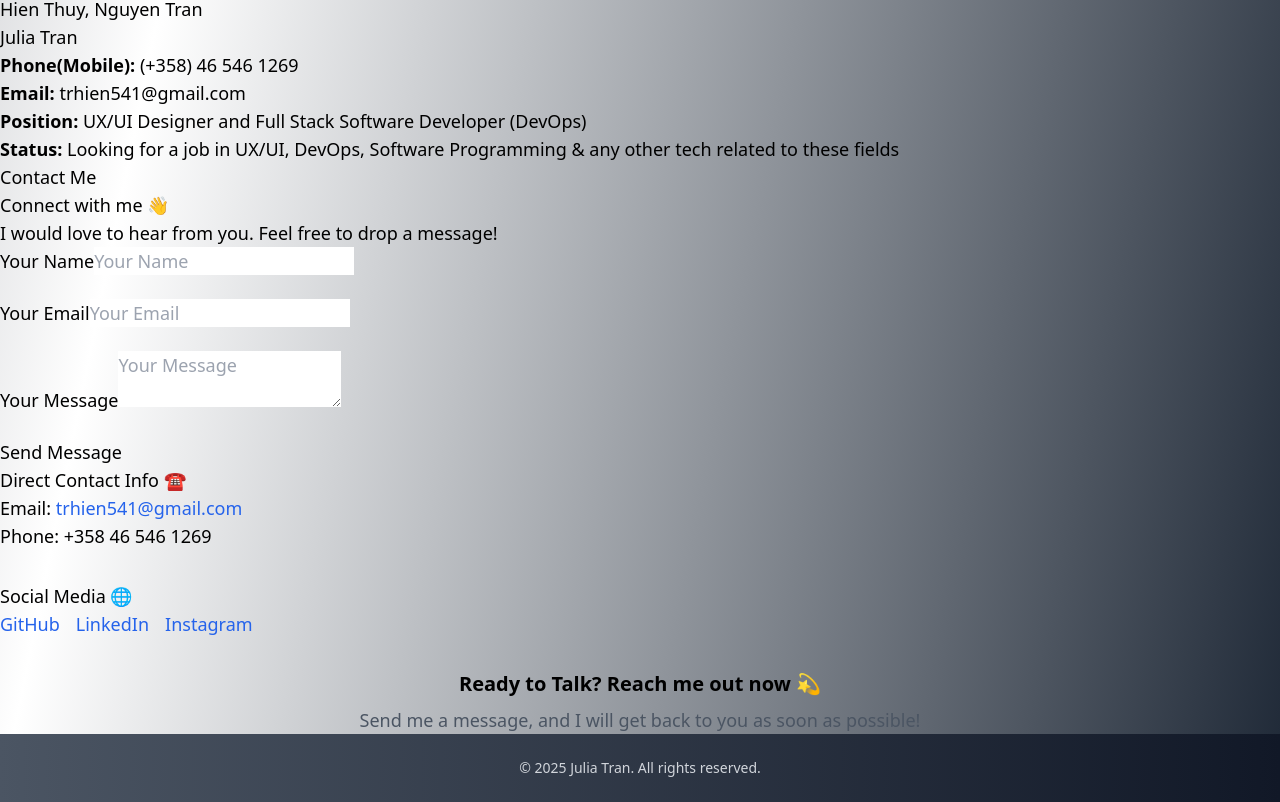
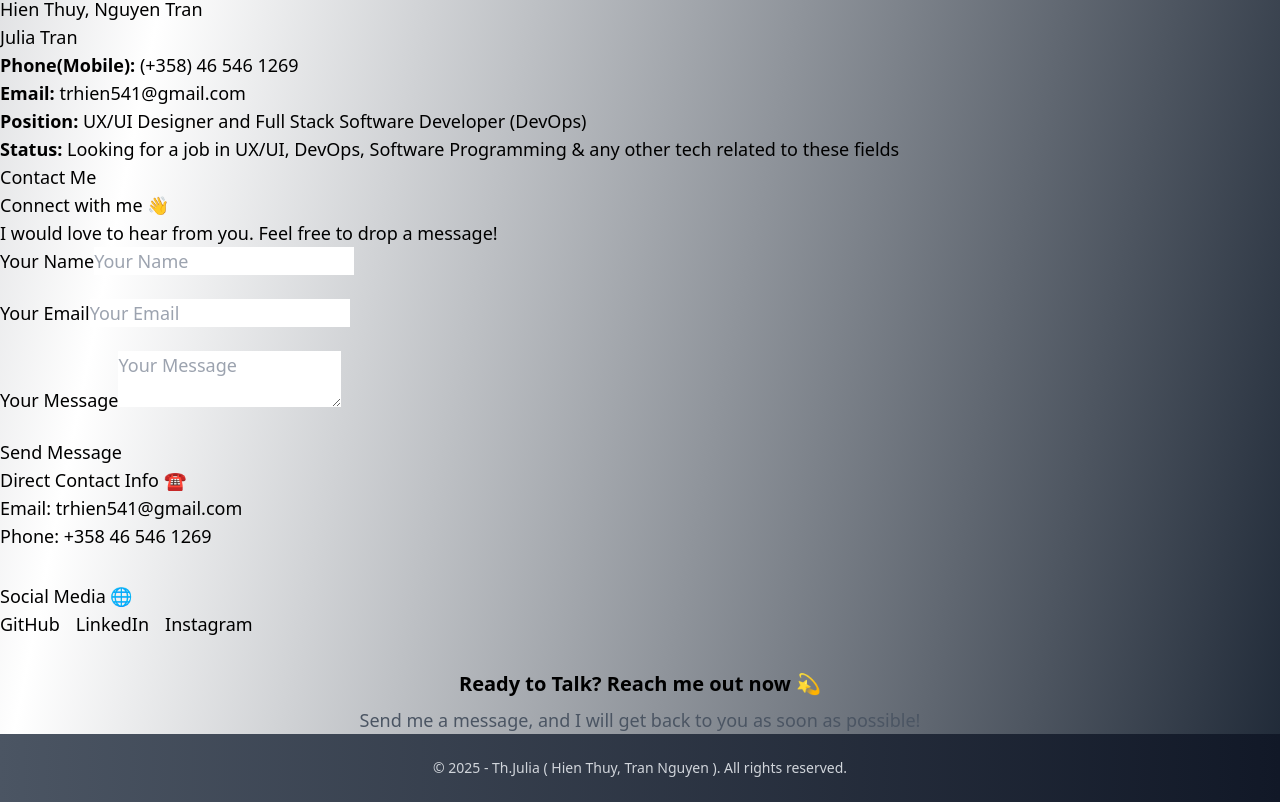
Before and after one commit to JuliaThTranNguyen/portfolio_2025, a Next.js app: page / in a window 1280 px wide. Shown: the part 5580-6382 px from the top of the page. Built offline with nearby package versions, Linux system fonts and the light colour scheme; a web font is replaced by a local one.

Commit message:
4rd: edited - contact, footer

```diff
--- a/src/app/styles/buttons.css
+++ b/src/app/styles/buttons.css
@@ -9,7 +9,7 @@
 
   /* Primary button (Blue) */
   .button-primary {
-    @apply bg-blue-600 hover:bg-cyan-600 shadow-md hover:shadow-lg transition duration-300;
+    @apply bg-blue-600 hover:bg-cyan-600;
   }
 
   /* Success button (Green) */
--- a/src/app/styles/contact.css
+++ b/src/app/styles/contact.css
@@ -94,12 +94,19 @@
     @apply text-lg text-gray-300;
   }
 
+  .contact-text-link {
+    @apply text-blue-400;
+  }
+
   /* Hover Effects */
   .contact-form:hover,
   .direct-contact:hover,
   .social-links:hover,
   .cta:hover {
     @apply transform scale-105 shadow-xl transition-all duration-300;
+  }
+  .contact-text-link:hover {
+    @apply text-blue-800;
   }
 
   /* Responsive Design: Contact Section */
--- a/src/sections/Contact.tsx
+++ b/src/sections/Contact.tsx
@@ -10,7 +10,9 @@ export const ContactSection = () => {
   });
   const [formStatus, setFormStatus] = useState("");
 
-  const handleChange = (e: React.ChangeEvent<HTMLInputElement | HTMLTextAreaElement>) => {
+  const handleChange = (
+    e: React.ChangeEvent<HTMLInputElement | HTMLTextAreaElement>
+  ) => {
     const { name, value } = e.target;
     setFormData((prevData) => ({ ...prevData, [name]: value }));
   };
@@ -26,7 +28,9 @@ export const ContactSection = () => {
       )
       .then(
         () => {
-          setFormStatus("Thank you for reaching out! We'll get back to you soon. 📜");
+          setFormStatus(
+            "Thank you for reaching out! We'll get back to you soon. 📜"
+          );
           setFormData({ name: "", email: "", message: "" });
         },
         (error) => {
@@ -38,8 +42,8 @@ export const ContactSection = () => {
   return (
     <div className="contact-section  ">
       <div className="contact-banner">
-        <h2 >Connect with me 👋</h2>
-        <p >I would love to hear from you. Feel free to drop a message!</p>
+        <h2>Connect with me 👋</h2>
+        <p>I would love to hear from you. Feel free to drop a message!</p>
       </div>
 
       <div className="contact-bottom-container gap-x-6">
@@ -47,7 +51,7 @@ export const ContactSection = () => {
         <div className="contact-form w-full">
           <form onSubmit={handleSubmit} className="space-y-6">
             <div>
-              <label htmlFor="name" >Your Name</label>
+              <label htmlFor="name">Your Name</label>
               <input
                 type="text"
                 id="name"
@@ -59,7 +63,7 @@ export const ContactSection = () => {
               />
             </div>
             <div>
-              <label htmlFor="email" >Your Email</label>
+              <label htmlFor="email">Your Email</label>
               <input
                 type="email"
                 id="email"
@@ -71,7 +75,7 @@ export const ContactSection = () => {
               />
             </div>
             <div>
-              <label htmlFor="message" >Your Message</label>
+              <label htmlFor="message">Your Message</label>
               <textarea
                 id="message"
                 name="message"
@@ -90,29 +94,60 @@ export const ContactSection = () => {
               </button>
             </div>
           </form>
-          {formStatus && <p className="mt-4 text-lg text-center text-gray-600">{formStatus}</p>}
+          {formStatus && (
+            <p className="mt-4 text-lg text-center text-gray-600">
+              {formStatus}
+            </p>
+          )}
         </div>
 
         {/* Right Box: Contact Info & Social Links */}
         <div className="contact-info space-y-8">
           <div className="direct-contact">
             <h3>Direct Contact Info ☎️</h3>
-            <p >Email: <a href="mailto:trhien541@gmail.com" className="text-blue-600">trhien541@gmail.com</a></p>
-            <p >Phone: +358 46 546 1269</p>
+            <p>
+              Email:{" "}
+              <a
+                href="mailto:trhien541@gmail.com"
+                className="contact-text-link"
+              >
+                trhien541@gmail.com
+              </a>
+            </p>
+            <p>Phone: +358 46 546 1269</p>
           </div>
 
           <div className="social-links">
-            <h3 >Social Media 🌐 </h3>
+            <h3>Social Media 🌐 </h3>
             <div className="flex gap-4">
-              <a href="https://github.com/yourusername" className="text-blue-600 hover:text-blue-800">GitHub</a>
-              <a href="https://linkedin.com/in/yourusername" className="text-blue-600 hover:text-blue-800">LinkedIn</a>
-              <a href="https://instagram.com/yourusername" className="text-blue-600 hover:text-blue-800">Instagram</a>
+              <a
+                href="https://github.com/JuliaThTranNguyen"
+                className="contact-text-link"
+              >
+                GitHub
+              </a>
+              <a
+                href="https://www.linkedin.com/in/thuy-hien-tran-nguyen-072464174/"
+                className="contact-text-link"
+              >
+                LinkedIn
+              </a>
+              <a
+                href="https://www.instagram.com/nguyenthuyhientran/"
+                className="contact-text-link"
+              >
+                Instagram
+              </a>
             </div>
           </div>
 
           <div className="cta text-center">
-            <h3 className="text-xl font-semibold">Ready to Talk? Reach me out now 💫</h3>
-            <p className="text-lg mt-2 text-gray-600">Send me a message, and I will get back to you as soon as possible!</p>
+            <h3 className="text-xl font-semibold">
+              Ready to Talk? Reach me out now 💫
+            </h3>
+            <p className="text-lg mt-2 text-gray-600">
+              Send me a message, and I will get back to you as soon as possible!
+            </p>
           </div>
         </div>
       </div>
--- a/src/sections/Footer.tsx
+++ b/src/sections/Footer.tsx
@@ -8,10 +8,13 @@ export const Footer = () => {
         className="max-w-screen-lg mx-auto flex flex-col items-center justify-center text-center
 "
       >
-        {/* Copyright Text */}
-        <p className="text-sm">
-          © {new Date().getFullYear()} Julia Tran. All rights reserved.
-        </p>
+        <a
+          href="https://github.com/JuliaThTranNguyen"
+          className="text-sm hover:text-blue-400"
+        >
+          © {new Date().getFullYear()} - Th.Julia ( Hien Thuy, Tran Nguyen ).
+          All rights reserved.
+        </a>
       </div>
     </footer>
   );
```
